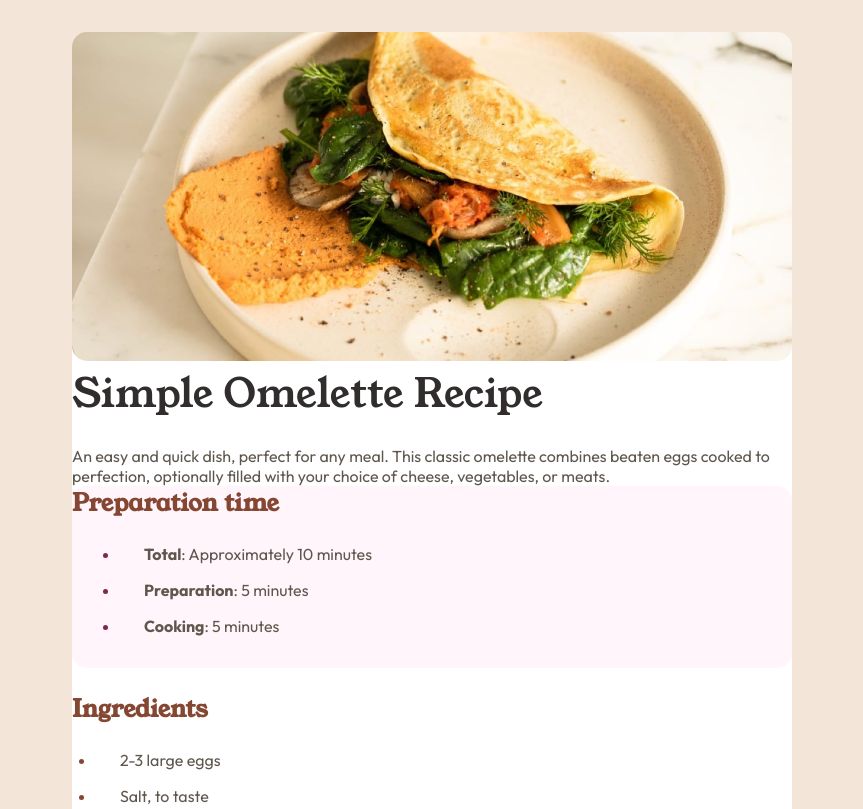
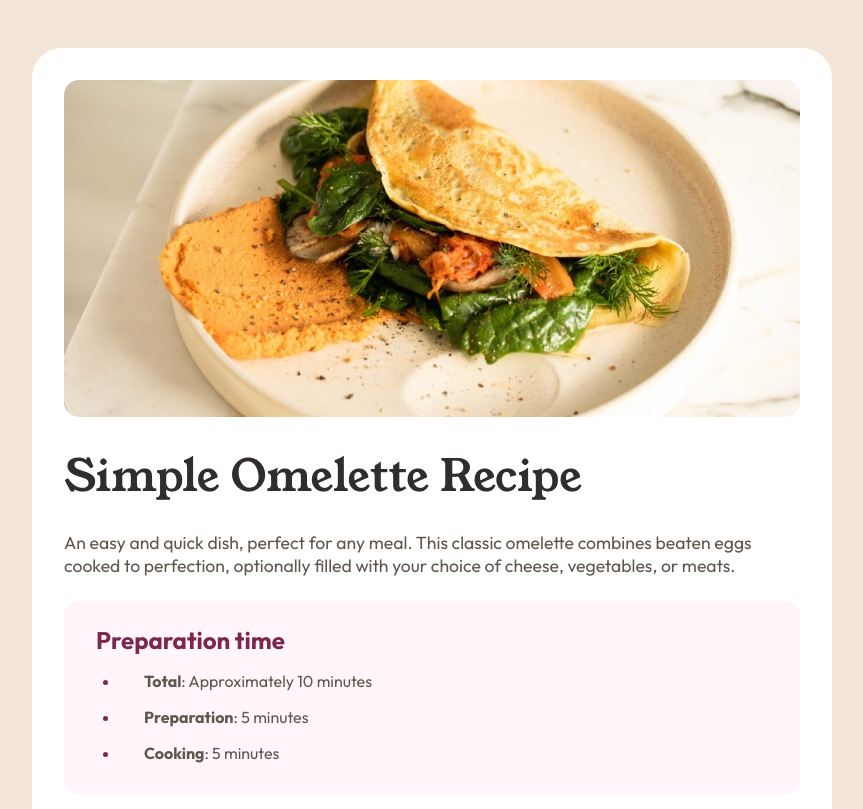
Before and after one commit to Nelson-J-Montesinos/SimpleOmeletteRecipePage, a plain HTML site: page index.html in a window 1280 px wide. Shown: the top 809 px of the page, without its empty margins (208-1071 px from the left). Drawn offline with Linux system fonts and the light colour scheme.

Commit message:
Update main.css

```diff
--- a/styles/main.css
+++ b/styles/main.css
@@ -15,78 +15,86 @@ body {
 }
 
 article {
-  max-width: 45rem; /* 720px */
-  margin-top: 2rem; /* 32px */
-  margin-bottom: 2rem; /* 32px */
-  margin-left: auto;
-  margin-right: auto;
+  max-width: 50rem; /* 800px */
+  margin: 3rem auto; /* 48px */
+  padding-left: 2rem; /* 32px */
+  padding-right: 2rem;
   background-color: #fff;
   border-radius: 30px;
 }
 
-.omelette-image {
-  padding-top: 2rem; /* 32px */
-  padding-left: 2rem;
-  padding-right: 2rem;
-  margin-bottom: 1.5rem; /* 24px */
+.image-container {
+  display: inline-block;
+  margin-top: 2rem; /* 32px */
+  margin-bottom: 1.5rem;
 }
 
-img {
+.image-container img {
   width: 100%;
   border-radius: 15px;
-}
-
-main {
-  padding-left: 2rem;
-  padding-right: 2rem;
 }
 
 h1 {
   font-family: "Young Serif", serif;
   font-weight: 400;
   font-style: normal;
-  font-size: 2.5rem; /* 40px */
+  font-size: 2.75rem; /* 44px */
   color: #302d2c; /* Dark Charcoal */
   margin-bottom: 1.5rem; /* 24px */
 }
 
 h2 {
   font-family: "Young Serif", serif;
-  color: rgb(133, 70, 50); /* Nutmeg */
+  color: #854632; /* Nutmeg */
   margin-bottom: 1.5rem; /* 24px */
 }
 
-header p,
-.nutrition p {
+hr {
   margin-bottom: 1.5rem; /* 24px */
+  border: none;
+  height: 2px;
+  background-color: #e4ded8; /* Light Gray */
+}
+
+p {
+  margin-bottom: 1.5rem; /* 24px */
+  font-size: 1.1rem;
 }
 
 .preparation-time {
   background-color: #fff5fa; /* Rose White */
   border-radius: 15px;
   margin-bottom: 1.5rem; /* 24px */
+  padding-top: 1.5rem;
+  padding-bottom: 2rem; /* 32px */
 }
 
-h3 {
+.preparation-time h2 {
+  font-family: "Outfit", sans-serif;
   margin-left: 2rem; /* 32px */
   margin-bottom: 1rem; /* 16px */
-  padding-top: 1.5rem; /* 24px */
-  color: hsl(332, 51%, 32%); /* Dark Raspberry */
+  color: #7b284f; /* Dark Raspberry */
 }
 
 .preparation-time-list {
-  margin-left: 3rem; /* 48px */
-  padding-bottom: 2rem; /* 32px */
+  margin-left: 3.5rem; /* 48px */
 }
 
-.preparation-time-list li,
-.ingredients-list li,
-.instructions-list li {
-  padding-left: 1.5rem;
+li {
+  padding-left: 1rem; /* 16px */
+  margin-bottom: 1rem; /* 16px */
 }
 
 .preparation-time-list li::marker {
-  color: hsl(332, 51%, 32%); /* Dark Raspberry */
+  color: #7b284f; /* Dark Raspberry */
+}
+
+.preparation-time-list li {
+  padding-left: 1.5rem; /* 24px */
+}
+
+li:last-child {
+  margin-bottom: 0;
 }
 
 .ingredients {
@@ -98,7 +106,7 @@ h3 {
 }
 
 .ingredients-list li::marker {
-  color: rgb(133, 70, 50); /* Nutmeg */
+  color: #854632; /* Nutmeg */
 }
 
 .instructions {
@@ -110,7 +118,7 @@ h3 {
 }
 
 .instructions-list li::marker {
-  color: rgb(133, 70, 50); /* Nutmeg */
+  color: #854632; /* Nutmeg */
   font-weight: bold;
 }
 
@@ -130,31 +138,15 @@ td {
   padding-bottom: 1rem; /* 16px */
 }
 
+tr:last-child td {
+  border-bottom: none;
+}
+
 .nutrients {
   padding-left: 2rem; /* 32px */
 }
 
 .measurements {
-  padding-right: 2rem;
+  padding-right: 2rem; /* 32px */
   color: #854632; /* Nutmeg */
-  font-weight: bold;
 }
-
-tr:last-child td {
-  border-bottom: none;
-}
-
-hr {
-  margin-bottom: 1.5rem; /* 24px */
-  border: none;
-  height: 2px;
-  background-color: #e4ded8; /* Light Gray */
-}
-
-li {
-  margin-bottom: 1rem; /* 16px */
-}
-
-li:last-child {
-  margin-bottom: 0;
-}
```
